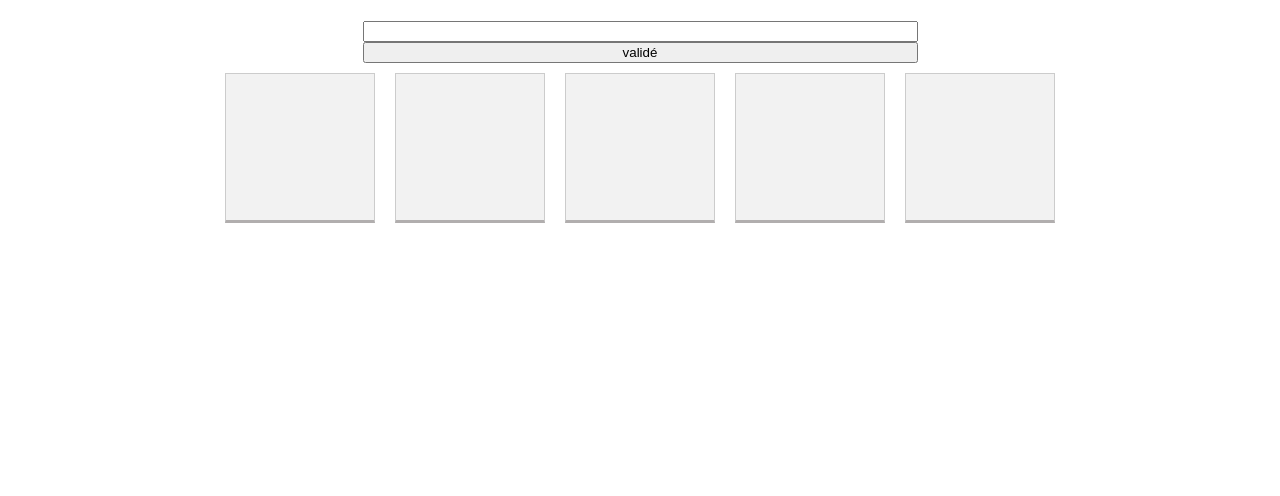
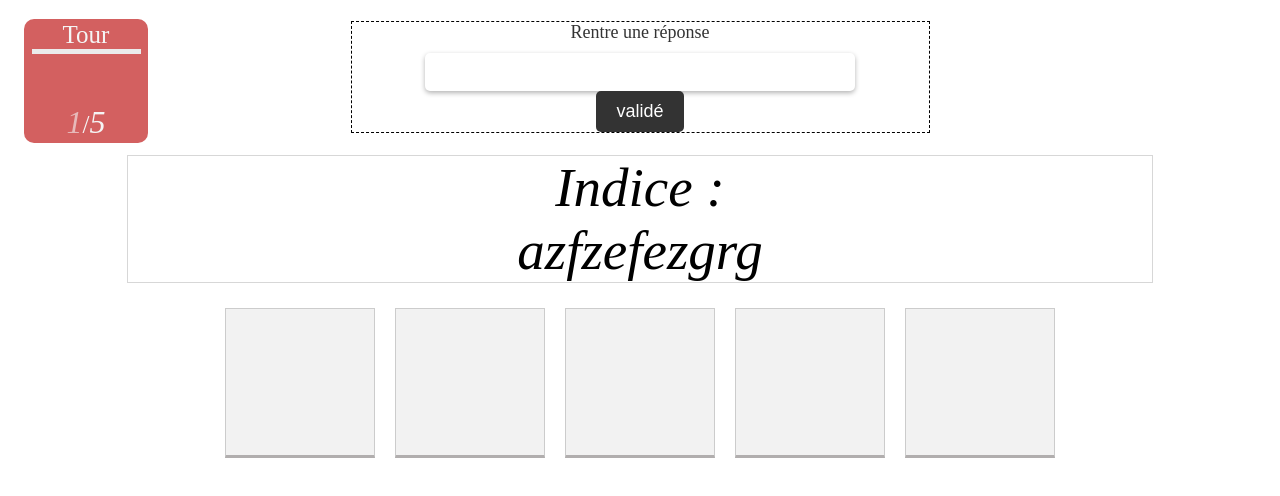
Before and after one commit to SwanDPH/Motus-Game, a plain HTML site: page index.html in a window 1280 px wide. Drawn offline with Linux system fonts and the light colour scheme.

Commit message:
MAJ de l'HTML et du CSS

```diff
--- a/index.html
+++ b/index.html
@@ -10,9 +10,21 @@
 
 <body>
     <div class="promptZone">
+        <label for="">Rentre une réponse</label>
         <input type="text" class="promptUser">
         <button class="valideChoixUser">validé</button>
     </div>
+
+<div class="zoneTour">
+        <p class="titreZoneTour">Tour</p>
+        <p><em class="tourActuel">1</em>/<em class="tourMax">5</em></p>
+</div>
+
+
+<div class="zoneIndice">
+    <em>Indice :</em>
+    <em>azfzefezgrg</em>
+</div>
 
     <div class="zoneMot">
         <div class="case">
--- a/styleMotus.css
+++ b/styleMotus.css
@@ -9,9 +9,10 @@ body{
     display: flex;
     justify-content: center;
     flex-direction: row;
+    position: absolute;
+    top: 298px;
 }
-span{
-    margin-left: 45px;
+em{
     font-size: 55px;
 }
 
@@ -34,11 +35,15 @@ span{
 
 .promptZone{
     position: absolute;
-    width: 555px;
-    height: 0px;
+    width: 577px;
+    height: auto;
     top: 21px;
     display: flex;
     flex-direction: column;
+    border: 1px black dashed;
+    justify-content: center;
+    align-content: center;
+    align-items: center;
 }
 
 
@@ -70,6 +75,105 @@ span{
     height:50px;
 }
 
+.zoneTour{
+    background-color: rgb(211, 96, 96);
+    padding: 12px;
+    display: flex;
+    flex-direction: column;
+    border-radius: 10px;
+    position: absolute;
+    left: 24px;
+    top: 19px;
+    width: 100Px;
+    height: 100Px;
+    font-size: 25px;
+    align-items: center;
+    justify-content: center;
+    align-content: center;
+    color: whitesmoke;
+}
+
+.titreZoneTour{
+    display: flex;
+    border-bottom: solid rgb(235, 235, 235) 5px;
+    width: 109px;
+    align-items: center;
+    justify-content: center;
+}
+
+.tourActuel, .tourMax{
+    font-size: 32px;
+}
+
+.tourActuel{
+    animation: clignoter 1.5s linear infinite;
+}
+
+@keyframes clignoter {
+  0% {
+    opacity: 1;
+  }
+  50% {
+    opacity: 0.4;
+  }
+  100% {
+    opacity: 1;
+  }
+}
+
+
+input {
+    width: 71%;
+    padding: 10px;
+    border: none;
+    border-radius: 5px;
+    box-shadow: 0 2px 5px rgba(0, 0, 0, 0.3);
+    font-size: 16px;
+    color: #333;
+    transition: box-shadow 0.3s ease-in-out;
+  }
+
+  input:focus {
+    outline: none;
+    box-shadow: 0 2px 5px rgba(0, 0, 0, 0.5);
+  }
+
+  button {
+    padding: 10px 20px;
+    background-color: #333;
+    border: none;
+    border-radius: 5px;
+    font-size: 18px;
+    color: #fff;
+    cursor: pointer;
+    transition: background-color 0.3s ease-in-out;
+  }
+
+  button:hover {
+    background-color: #555;
+  }
+
+  label {
+    display: block;
+    margin-bottom: 10px;
+    font-size: 18px;
+    color: #333;
+  }
+
+
+.zoneIndice{
+    display: flex;
+    width: 80%;
+    height: auto;
+    flex-direction: column;
+    position: absolute;
+    top: 155px;
+    border: rgb(215, 215, 215) solid 1px;
+    align-items: center;
+    justify-content: center;
+}
+
+
 
 
 
```
